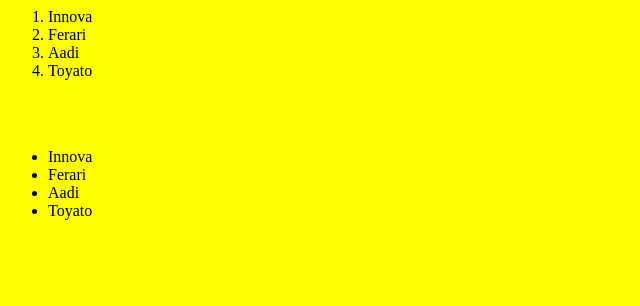
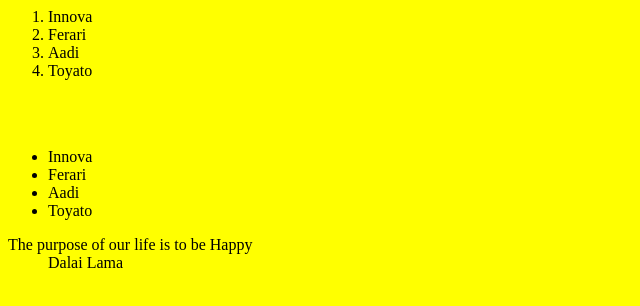
Before and after one commit to Suriyanarayanan776w/Suriyanarayanan776w, a plain HTML site: page Listtags.html in a window 1280 px wide. Shown: the whole page, without its empty margins (0-640 px from the left). Drawn offline with Linux system fonts and the light colour scheme.

Commit message:
Update Listtags.html

```diff
--- a/Listtags.html
+++ b/Listtags.html
@@ -17,6 +17,10 @@
 <li> Aadi </li>
 <li> Toyato </li>
 </ul>
-
+  <!-- DESCRIPTION LIST -->
+<dl>
+  <dt> The purpose of our life is to be Happy </dt>
+  <dd> Dalai Lama </dd>
+  </dl>
 </body>
 </html>
```
